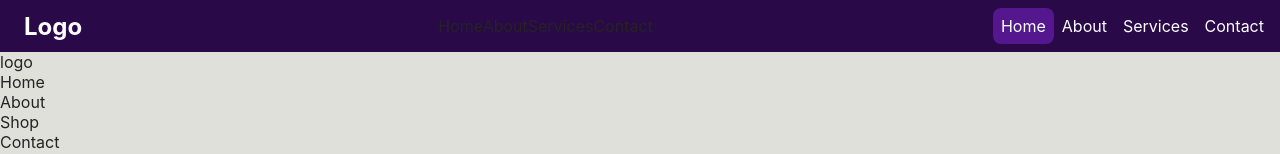
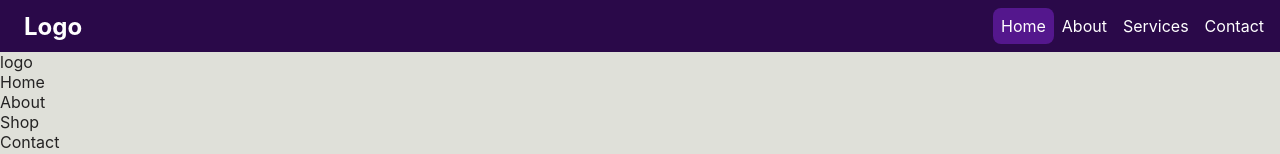
Before and after one commit to Lu-Smith/react_headers, a React (Create React App) app: page / in a window 1280 px wide. Shown: the top 154 px of the page. Built offline with nearby package versions, Linux system fonts and the light colour scheme.

Commit message:
Updated HeaderOne.tsx

```diff
--- a/src/components/HeaderOne.tsx
+++ b/src/components/HeaderOne.tsx
@@ -1,18 +1,20 @@
-import React from 'react';
+import React, { useState } from 'react';
 import { Link, NavLink } from 'react-router-dom';
 import './styles/HeaderOne.css';
 
 const HeaderOne = () => {
+  const [menuOpen, setMenuOpen] = useState(false);
+
   return (
     <nav className='HeaderOne'>
       <div className='title'><Link to='/'>Logo</Link></div>
-      <div className="manu">
+      <div className="menu">
         <span>Home</span>
         <span>About</span>
         <span>Services</span>
         <span>Contact</span>
       </div>
-      <ul>
+      <ul className={menuOpen ? "open" : ""}>
         <li><NavLink to='/'>Home</NavLink></li>
         <li><NavLink to='/about'>About</NavLink></li>
         <li><NavLink to='/services'>Services</NavLink></li>
```
